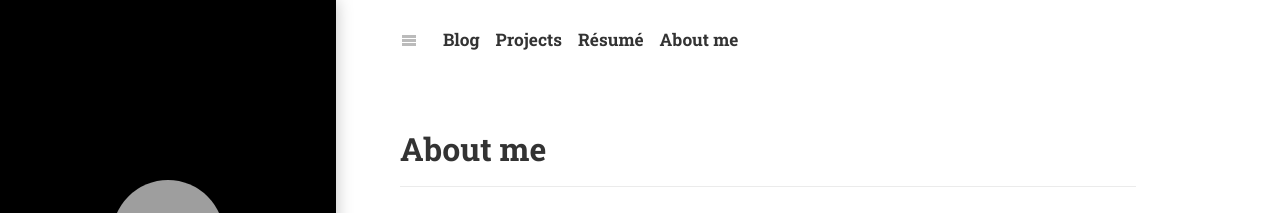
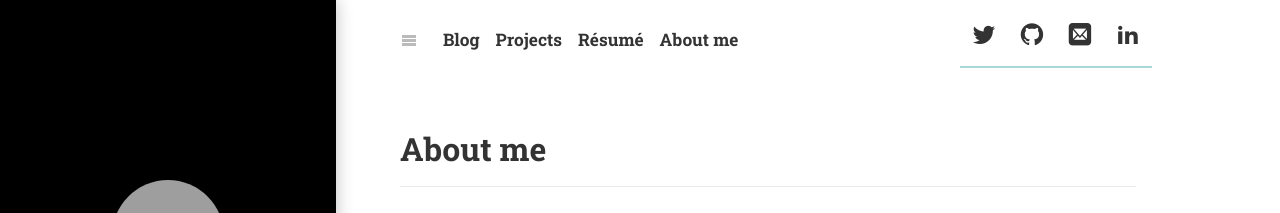
Before and after one commit to carlos-lopez-garces/carlos-lopez-garces.github.io, a Jekyll site: the page built from index.md, in a window 1280 px wide. Shown: the top 213 px of the page. Built offline with Jekyll 4.4.1, drawn with Linux system fonts in a browser that asks for light colours; cached includes are drawn as plain includes; nearby versions of some CDN libraries; some web fonts are replaced; library files that are not in the unit come from our copies; grey boxes are pictures that could not be loaded.

Commit message:
Add social links to top menu

```diff
--- a/_includes/body/menu.html
+++ b/_includes/body/menu.html
@@ -49,6 +49,10 @@
           {% endif %}
         </ul>
       </div>
+      {% assign author = site.data.authors.first[1] | default:site.author %}
+      <div class="sidebar-social">
+        {% include components/social.html author=author %}
+      </div>
     </div>
   </div>
 </div>
```
